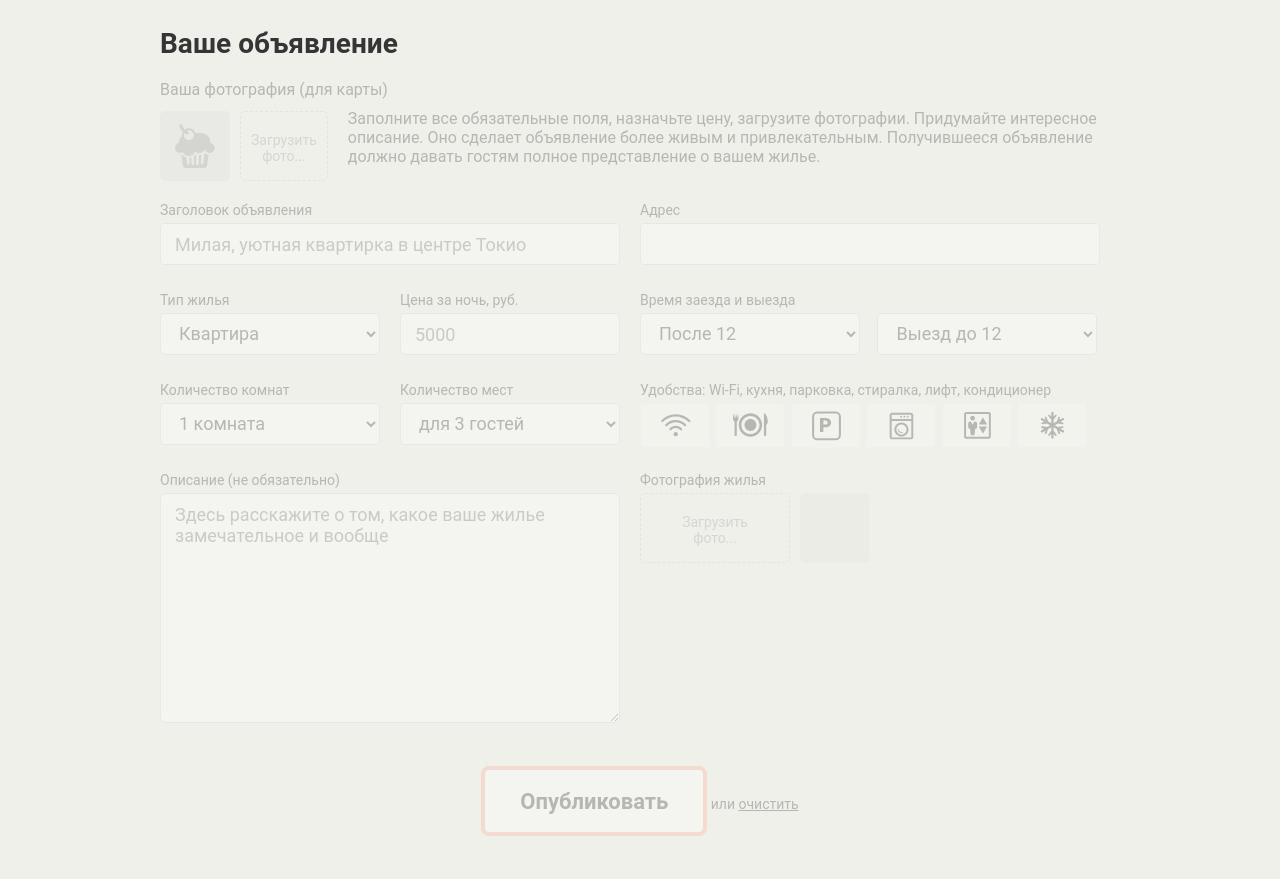
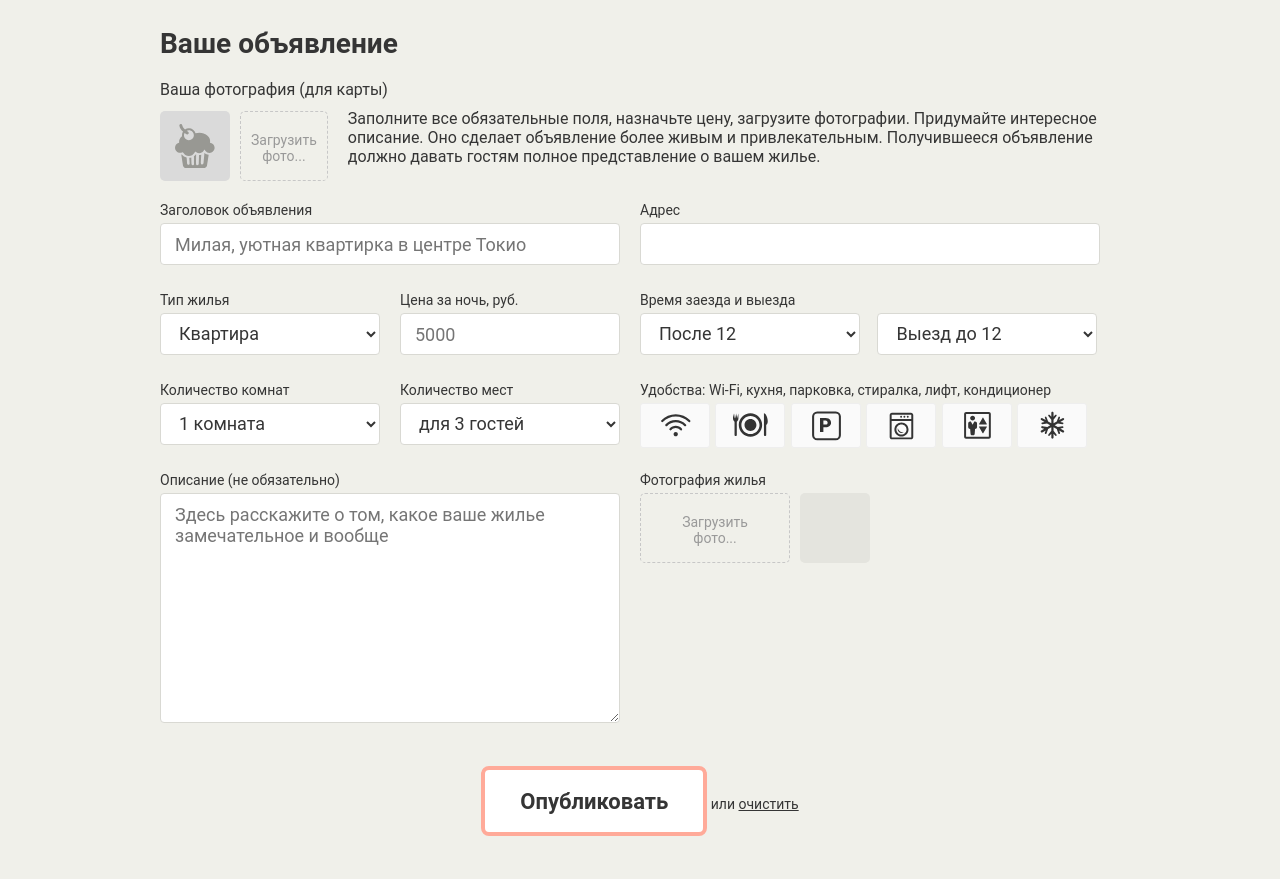
Before and after one commit to Pavel-Liteiniy/991145-keksobooking-20, a website: page index.html in a window 1280 px wide. Shown: the part 753-1632 px from the top of the page. Drawn offline with Linux system fonts and the light colour scheme; files whose address does not match are found by name.

Commit message:
Убирает с формы объявления модификатор disabled

```diff
--- a/index.html
+++ b/index.html
@@ -82,7 +82,7 @@
       <!-- Форма объявления -->
       <section class="notice">
         <h2 class="notice__title">Ваше объявление</h2>
-        <form class="ad-form ad-form--disabled" method="post" enctype="multipart/form-data" autocomplete="off">
+        <form class="ad-form" method="post" enctype="multipart/form-data" autocomplete="off">
           <fieldset class="ad-form-header">
             <legend class="ad-form-header__title">Ваша фотография (для карты)</legend>
             <div class="ad-form-header__upload">
```
